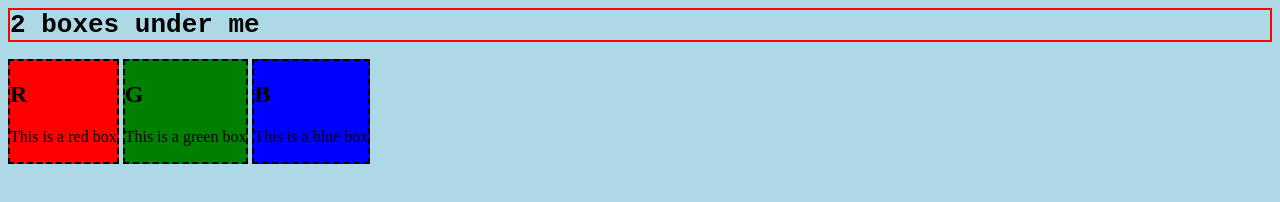
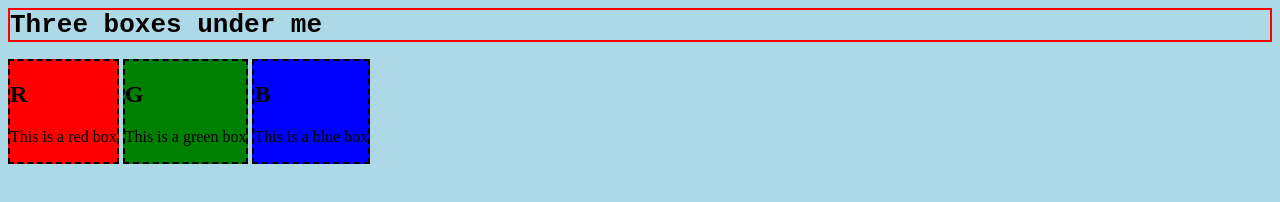
Before and after one commit to AFvisions/proto-warrior, a plain HTML site: page index.html in a window 1280 px wide. Drawn offline with Linux system fonts and the light colour scheme.

Commit message:
Three Boxes in "Changes"

```diff
--- a/index.html
+++ b/index.html
@@ -7,7 +7,7 @@
 		<link rel="stylesheet" href="styles.css">
 	</head>
 	<body>
-		<h1>2 boxes under me</h1>
+		<h1>Three boxes under me</h1>
         <div class="container">
             <div class="row">
 
```
